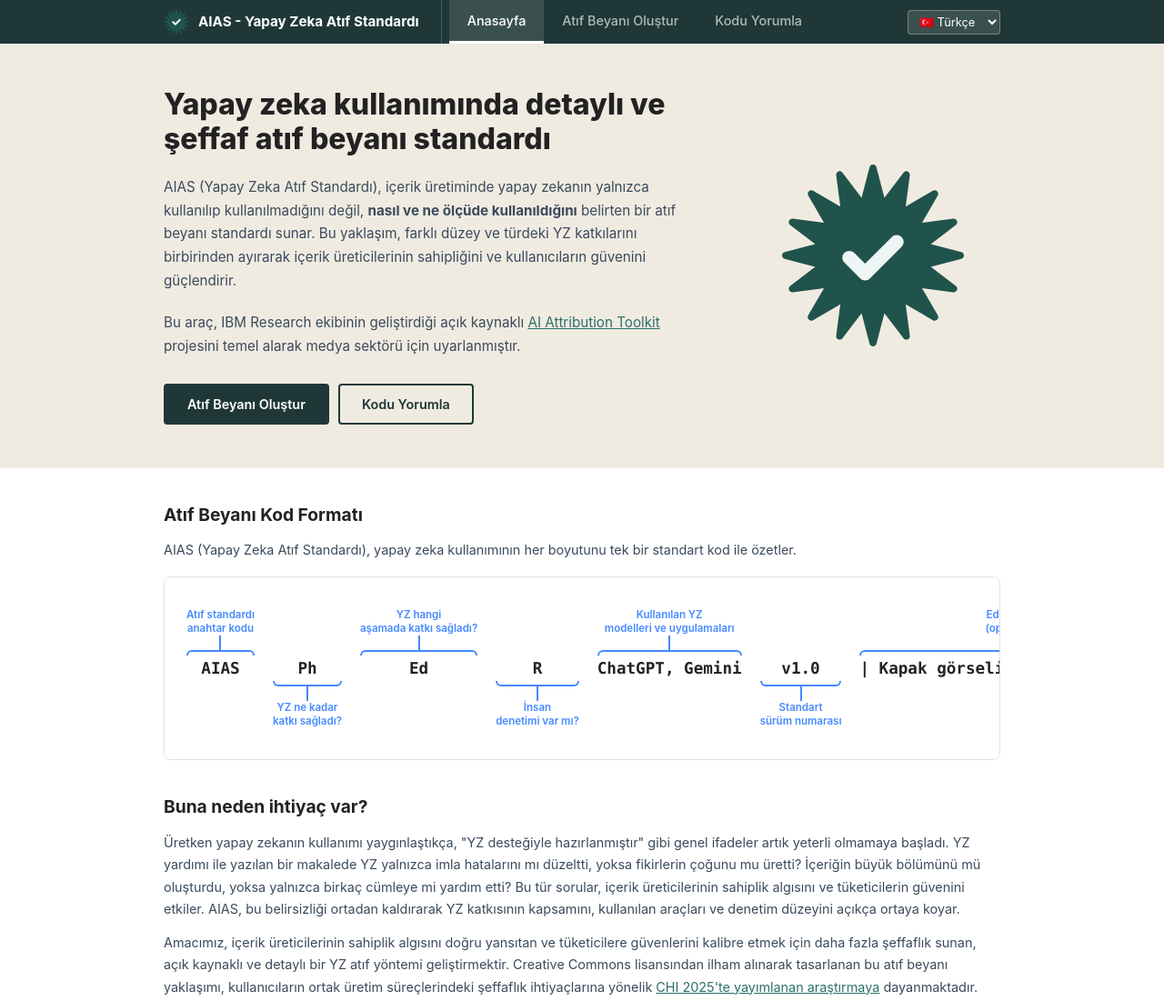
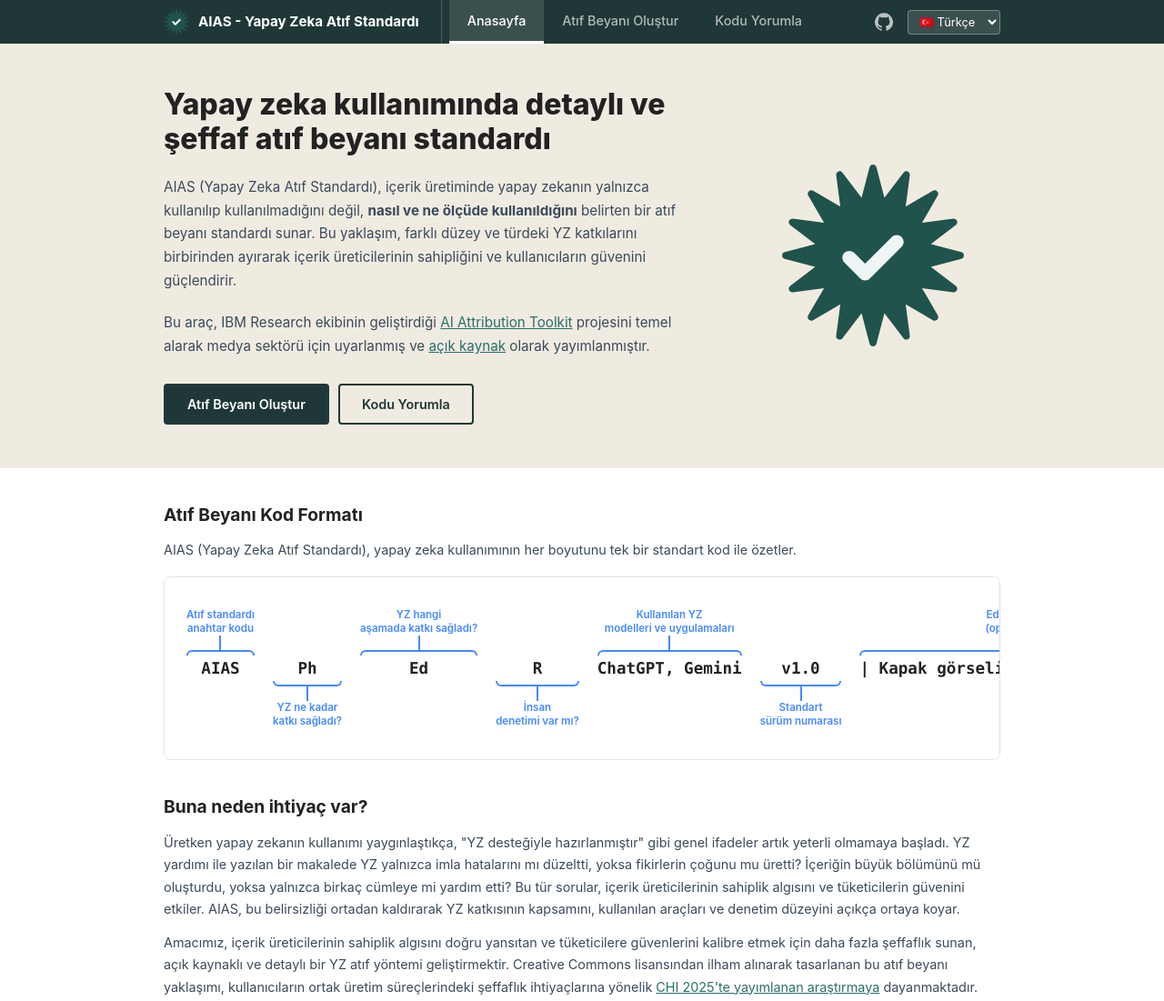
Before and after one commit to teyit/AI-Attribution-Standard, a plain HTML site: page index.html in a window 1280 px wide. Shown: the top 1101 px of the page at 91% size. Drawn offline with Linux system fonts and the light colour scheme.

Commit message:
feat: navbar'a GitHub linki ve açık kaynak bilgisi eklendi
Üst navigasyona GitHub repo ikonu, footer'a GitHub linki eklendi.
Anasayfa açıklamasına açık kaynak olarak yayımlandığı bilgisi eklendi.

```diff
--- a/index.html
+++ b/index.html
@@ -103,9 +103,21 @@ a{color:var(--c-accent)}
   border-bottom-color:#fff;
 }
 
+/* GitHub link */
+.topnav-github{
+  display:flex;
+  align-items:center;
+  color:rgba(255,255,255,0.7);
+  margin-left:auto;
+  padding:0 8px;
+  flex-shrink:0;
+  transition:color .15s;
+}
+.topnav-github:hover{color:#fff}
+.topnav-github + .lang-select{margin-left:8px}
+
 /* Language selector */
 .lang-select{
-  margin-left:auto;
   align-self:center;
   padding:4px 8px;
   font-size:0.8rem;
@@ -310,7 +322,6 @@ a{color:var(--c-accent)}
 /* Slider */
 .builder-slider-container{
   max-width:100%;
-  padding:0 4px;
 }
 .builder-slider-icon{
   position:absolute;
@@ -926,6 +937,7 @@ input[name="bSlider"][value="4"]:checked ~ .slider-pos{left:90%}
       <button class="topnav-tab" id="tab-btn-builder" data-tab="builder" role="tab" aria-selected="false" aria-controls="tab-builder" data-i18n="nav_builder">Atıf Beyanı Oluştur</button>
       <button class="topnav-tab" id="tab-btn-interpret" data-tab="interpret" role="tab" aria-selected="false" aria-controls="tab-interpret" data-i18n="nav_interpret">Kodu Yorumla</button>
     </div>
+    <a href="https://github.com/teyit/AI-Attribution-Standard" target="_blank" rel="noopener" class="topnav-github" aria-label="GitHub"><svg width="20" height="20" viewBox="0 0 24 24" fill="currentColor" xmlns="http://www.w3.org/2000/svg"><path d="M12 .3a12 12 0 00-3.8 23.38c.6.12.82-.26.82-.58v-2.02c-3.34.73-4.04-1.61-4.04-1.61-.55-1.39-1.34-1.76-1.34-1.76-1.08-.74.08-.73.08-.73 1.2.08 1.84 1.23 1.84 1.23 1.07 1.83 2.8 1.3 3.49 1 .1-.78.42-1.3.76-1.6-2.67-.3-5.47-1.33-5.47-5.93 0-1.31.47-2.38 1.24-3.22-.14-.3-.54-1.52.1-3.18 0 0 1-.32 3.3 1.23a11.5 11.5 0 016.02 0c2.28-1.55 3.29-1.23 3.29-1.23.64 1.66.24 2.88.12 3.18a4.65 4.65 0 011.23 3.22c0 4.61-2.8 5.63-5.48 5.92.42.36.81 1.1.81 2.22v3.29c0 .32.22.7.82.58A12 12 0 0012 .3"/></svg></a>
     <select class="lang-select" id="langSelect" aria-label="Language / Dil"></select>
   </div>
 </nav>
@@ -940,7 +952,7 @@ input[name="bSlider"][value="4"]:checked ~ .slider-pos{left:90%}
           AIAS (Yapay Zeka Atıf Standardı), içerik üretiminde yapay zekanın yalnızca kullanılıp kullanılmadığını değil, <strong>nasıl ve ne ölçüde kullanıldığını</strong> belirten bir atıf beyanı standardı sunar. Bu yaklaşım, farklı düzey ve türdeki YZ katkılarını birbirinden ayırarak içerik üreticilerinin sahipliğini ve kullanıcıların güvenini güçlendirir.
         </p>
         <p class="home-hero-desc" data-i18n-html="home_hero_desc2">
-          Bu araç, IBM Research ekibinin geliştirdiği açık kaynaklı <a href="https://github.com/aiattribution/aiattribution.github.io" target="_blank">AI Attribution Toolkit</a> projesini temel alarak medya sektörü için uyarlanmıştır.
+          Bu araç, IBM Research ekibinin geliştirdiği <a href="https://github.com/aiattribution/aiattribution.github.io" target="_blank">AI Attribution Toolkit</a> projesini temel alarak medya sektörü için uyarlanmış ve <a href="https://github.com/teyit/AI-Attribution-Standard" target="_blank">açık kaynak</a> olarak yayımlanmıştır.
         </p>
         <div class="home-hero-buttons">
           <button class="home-btn home-btn-primary" onclick="switchTab('builder')" data-i18n="home_btn_builder">Atıf Beyanı Oluştur</button>
@@ -1241,7 +1253,8 @@ input[name="bSlider"][value="4"]:checked ~ .slider-pos{left:90%}
 <footer class="footer">
   <div class="container">
     <a href="https://teyit.org" target="_blank" rel="noopener" data-i18n="footer_teyit">teyit.org</a> &middot;
-    <a href="#" target="_blank" rel="noopener" data-i18n="footer_aias">AI Attribution Standard</a>
+    <a href="#" target="_blank" rel="noopener" data-i18n="footer_aias">AI Attribution Standard</a> &middot;
+    <a href="https://github.com/teyit/AI-Attribution-Standard" target="_blank" rel="noopener">GitHub</a>
   </div>
 </footer>
 
--- a/lang/en.js
+++ b/lang/en.js
@@ -17,7 +17,7 @@ window.TRANSLATIONS.en = {
   // -- Home hero --
   home_hero_title: 'Comprehensive and transparent attribution standard for AI usage',
   home_hero_desc1: 'AIAS (AI Attribution Standard) provides an attribution statement standard that specifies not just whether AI was used in content creation, but <strong>how and to what extent it was used</strong>. This approach distinguishes between different levels and types of AI contributions, strengthening content creators\' ownership and users\' trust.',
-  home_hero_desc2: 'This tool is adapted for the media industry based on the open-source <a href="https://github.com/aiattribution/aiattribution.github.io" target="_blank">AI Attribution Toolkit</a> project developed by the IBM Research team.',
+  home_hero_desc2: 'This tool is adapted for the media industry based on the <a href="https://github.com/aiattribution/aiattribution.github.io" target="_blank">AI Attribution Toolkit</a> project developed by the IBM Research team, and published as <a href="https://github.com/teyit/AI-Attribution-Standard" target="_blank">open source</a>.',
   home_btn_builder: 'Create Statement',
   home_btn_interpret: 'Interpret Code',
 
--- a/lang/tr.js
+++ b/lang/tr.js
@@ -17,7 +17,7 @@ window.TRANSLATIONS.tr = {
   // -- Home hero --
   home_hero_title: 'Yapay zeka kullanımında detaylı ve şeffaf atıf beyanı standardı',
   home_hero_desc1: 'AIAS (Yapay Zeka Atıf Standardı), içerik üretiminde yapay zekanın yalnızca kullanılıp kullanılmadığını değil, <strong>nasıl ve ne ölçüde kullanıldığını</strong> belirten bir atıf beyanı standardı sunar. Bu yaklaşım, farklı düzey ve türdeki YZ katkılarını birbirinden ayırarak içerik üreticilerinin sahipliğini ve kullanıcıların güvenini güçlendirir.',
-  home_hero_desc2: 'Bu araç, IBM Research ekibinin geliştirdiği açık kaynaklı <a href="https://github.com/aiattribution/aiattribution.github.io" target="_blank">AI Attribution Toolkit</a> projesini temel alarak medya sektörü için uyarlanmıştır.',
+  home_hero_desc2: 'Bu araç, IBM Research ekibinin geliştirdiği <a href="https://github.com/aiattribution/aiattribution.github.io" target="_blank">AI Attribution Toolkit</a> projesini temel alarak medya sektörü için uyarlanmış ve <a href="https://github.com/teyit/AI-Attribution-Standard" target="_blank">açık kaynak</a> olarak yayımlanmıştır.',
   home_btn_builder: 'Atıf Beyanı Oluştur',
   home_btn_interpret: 'Kodu Yorumla',
 
```
